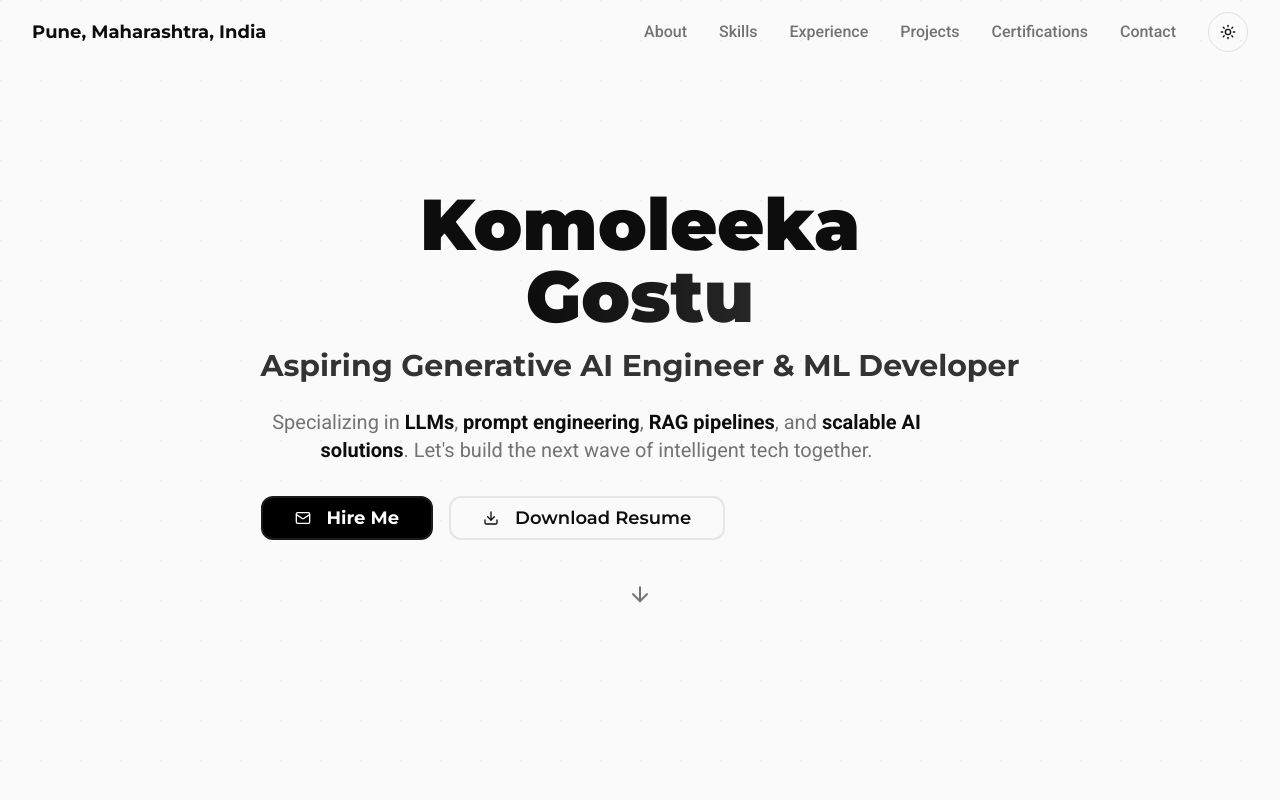
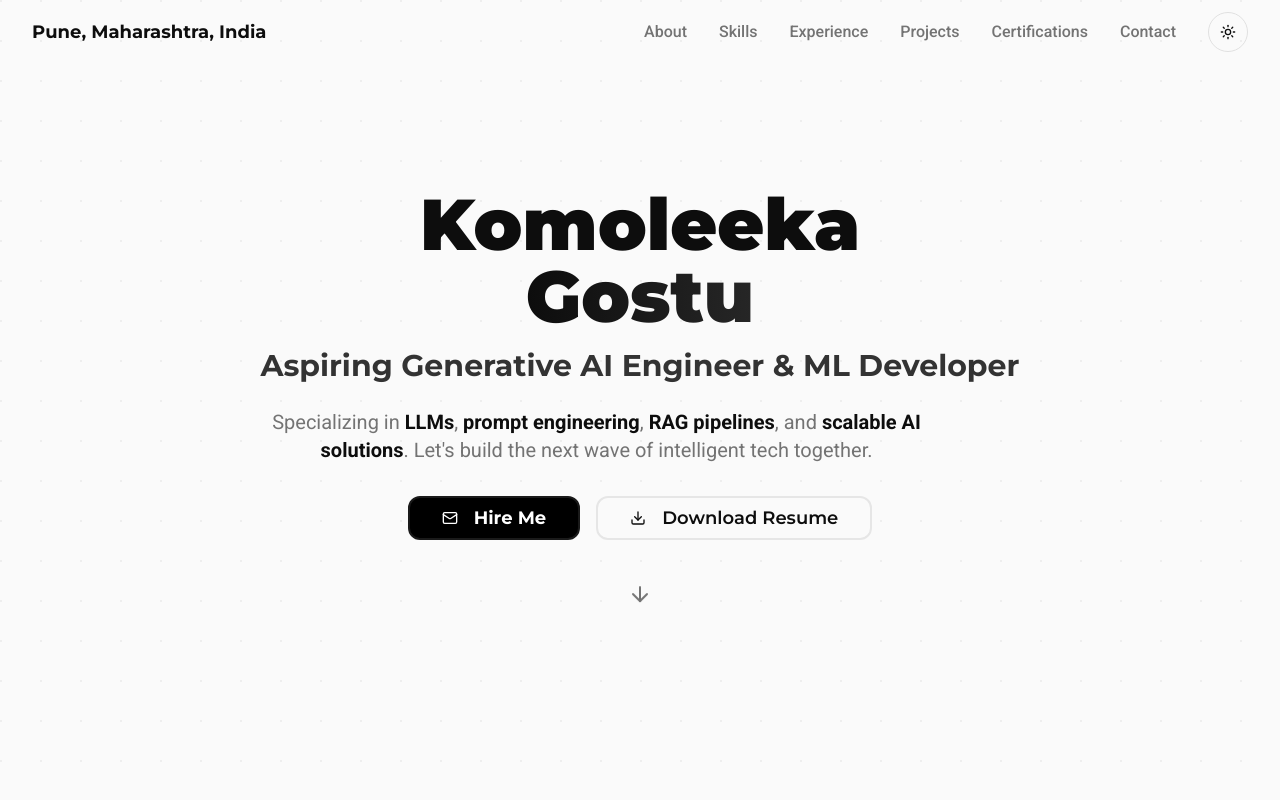
Before and after one commit to Komoleeka9/komoleeka-ai-genesis, a React (Vite) app: page / in a window 1280 px wide. Shown: the top 800 px of the page. Built offline with nearby package versions, Linux system fonts and the light colour scheme.

Commit message:
Update Hero.tsx

```diff
--- a/src/components/Hero.tsx
+++ b/src/components/Hero.tsx
@@ -5,25 +5,24 @@ export function Hero() {
   const scrollToContact = () => {
     document.getElementById("contact")?.scrollIntoView({ behavior: "smooth" });
   };
-
   const downloadResume = () => {
-    // Create a link to download the resume
     const link = document.createElement('a');
     link.href = '/lovable-uploads/df117c49-7325-4b44-863b-5677fecca738.png';
     link.download = 'Komoleeka_Gostu_Resume.png';
     link.click();
   };
-
   return (
     <section className="min-h-screen flex items-center justify-center relative overflow-hidden">
       {/* Background Pattern */}
       <div className="absolute inset-0 opacity-5">
-        <div className="absolute inset-0" style={{
+        <div
+          className="absolute inset-0"
+          style={{
             backgroundImage: `radial-gradient(circle at 1px 1px, hsl(var(--foreground)) 1px, transparent 0)`,
             backgroundSize: '40px 40px'
-        }} />
+          }}
+        />
       </div>
-
       <div className="container mx-auto px-4 sm:px-6 lg:px-8 relative z-10">
         <div className="flex justify-center">
           {/* Hero Content */}
@@ -38,7 +37,6 @@ export function Hero() {
                 Aspiring Generative AI Engineer & ML Developer
               </h2>
             </div>
-
             <p className="font-roboto text-lg md:text-xl text-muted-foreground mb-8 max-w-2xl leading-relaxed">
               Specializing in <span className="text-foreground font-semibold">LLMs</span>,
               <span className="text-foreground font-semibold"> prompt engineering</span>,
@@ -47,8 +45,9 @@ export function Hero() {
               Let's build the next wave of intelligent tech together.
             </p>
 
-            {/* CTA Buttons */}
-            <div className="flex flex-col sm:flex-row gap-4 mb-12">
+            {/* Centered CTA Buttons */}
+            <div className="flex justify-center mb-12">
+              <div className="flex flex-col sm:flex-row gap-4">
                 <Button
                   onClick={scrollToContact}
                   className="hire-button font-montserrat font-bold text-lg px-8 py-4 rounded-xl group"
@@ -68,6 +67,7 @@ export function Hero() {
                   Download Resume
                 </Button>
               </div>
+            </div>
 
             {/* Scroll Indicator */}
             <div className="flex justify-center">
```
Lines whose indentation alone changed are shown as unchanged.
